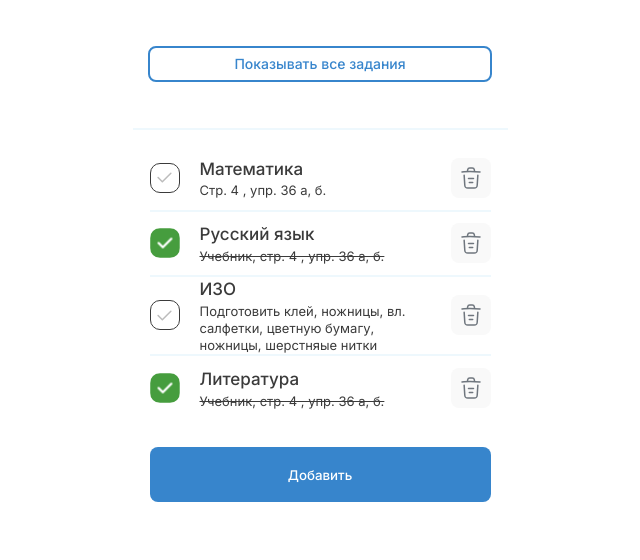
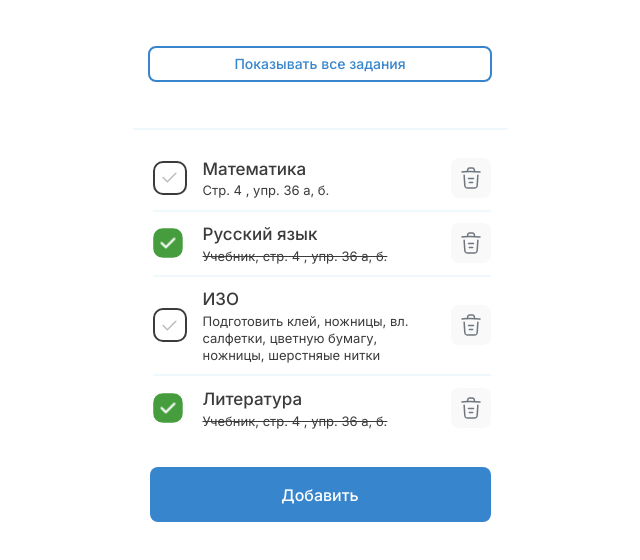
Before and after one commit to OlgaStrelk/schedule, a React (Create React App) app: page / in a window 1280 px wide. Shown: the top 560 px of the page, without its empty margins (320-960 px from the left). Built offline with nearby package versions, Linux system fonts and the light colour scheme.

Commit message:
feat: main screen with perfect pixel

```diff
--- a/package.json
+++ b/package.json
@@ -41,5 +41,11 @@
       "last 1 firefox version",
       "last 1 safari version"
     ]
+  },
+  "devDependencies": {
+    "stylelint": "^14.12.0",
+    "stylelint-config-rational-order": "^0.1.2",
+    "stylelint-config-standard": "^28.0.0",
+    "stylelint-order": "^5.0.0"
   }
 }
--- a/src/index.css
+++ b/src/index.css
@@ -1,6 +1,6 @@
 body {
   margin: 0;
-  font-family: "Inter", sans-serif;
+  font-family: Inter, sans-serif;
   -webkit-font-smoothing: antialiased;
   -moz-osx-font-smoothing: grayscale;
 }
--- a/src/styles/AddTodoButton.css
+++ b/src/styles/AddTodoButton.css
@@ -1,12 +1,15 @@
 .btn_type_add {
-  margin-top: 26px;
   width: 100%;
   height: 55px;
+  margin-top: 26px;
+  padding: 0;
+  color: white;
+  font-weight: 500;
+  font-size: 16px;
+  font-family: Inter, sans-serif;
+  line-height: 24px;
   background-color: #3785cc;
-  color: white;
-  font-family: "Inter", sans-serif;
-  font-weight: 500;
-  padding: 0;
   border: none;
   border-radius: 8px;
+  cursor: pointer;
 }
--- a/src/styles/App.css
+++ b/src/styles/App.css
@@ -1,17 +1,17 @@
 .app {
-  margin: 0 auto;
-  padding: 0;
-  max-width: 375px;
   display: flex;
   flex-direction: column;
   justify-content: center;
+  max-width: 375px;
+  margin: 0 auto;
+  padding: 0;
 }
 
 .app__filter {
   display: flex;
   height: 128px;
   padding: 0 15.5px;
-  border-bottom: 2px solid #EEF8FD;
+  border-bottom: 2px solid #eef8fd;
 }
 
 .app__tasks {
--- a/src/styles/FilterButton.css
+++ b/src/styles/FilterButton.css
@@ -1,15 +1,16 @@
 .btn_type_filter {
-  padding: 0;
+  align-self: center;
+  justify-self: center;
   width: 100%;
   height: 36px;
-  align-self: center;
-  justify-self: center;
-  color: #3785CC;
-  border: 2px solid #3785CC;
-  border-radius: 8px;
-  font-family: 'Inter', sans-serif;
+  padding: 0;
+  color: #3785cc;
   font-weight: 500;
   font-size: 14px;
+  font-family: Inter, sans-serif;
   line-height: 18px;
   background-color: white;
+  border: 2px solid #3785cc;
+  border-radius: 8px;
+  cursor: pointer;
 }
--- a/src/styles/TodoItem.css
+++ b/src/styles/TodoItem.css
@@ -1,11 +1,11 @@
 .task {
-  min-height: 65.5px;
-  margin: auto;
   display: grid;
   grid-template-columns: 30px auto 40px;
-  grid-gap: 10px 20px;
   align-items: center;
   box-sizing: border-box;
+  min-height: 65.5px;
+  margin-left: 3px;
+  column-gap: 20px;
   border-bottom: 2px solid #eef8fd;
 }
 
@@ -14,30 +14,31 @@
 }
 
 .task__complete-btn {
+  box-sizing: content-box;
+  width: 30px;
+  height: 30px;
   padding: 0;
-  height: 30px;
-  width: 30px;
-  border: 1.5px solid #3b3b3b;
+  background: center center no-repeat url("../../public/img/check.svg");
+  border: 2px solid #3b3b3b;
   border-radius: 10px;
-  background: center center no-repeat url("../../public/img/check.svg");
 }
 
 .task__complete-btn_checked {
+  background: center center no-repeat url("../../public/img/check_clicked.svg");
   border: none;
-  background: center center no-repeat url("../../public/img/check_clicked.svg");
 }
 
 .task__texts {
+  display: flex;
+  flex-direction: column;
+  padding: 10px 0;
   color: #3b3b3b;
-  display: flex;
-  justify-content: flex-start;
-  flex-direction: column;
+  font-family: Inter, serif;
 }
 
 .task__title {
-  font-family: 'Inter', serif;
+  margin: 0;
   font-weight: 500;
-  margin: 0;
   font-size: 17px;
   line-height: 25.5px;
 }
@@ -49,9 +50,8 @@
 }
 
 .task__background {
-  justify-self: flex-end;
+  width: 40px;
   height: 40px;
-  width: 40px;
   background-color: #f9f9f9;
   border-radius: 8px;
 }
--- a/src/styles/TodoList.css
+++ b/src/styles/TodoList.css
@@ -1,5 +1,5 @@
 .list {
-	margin: 0;
-	padding: 0;
-	list-style: none;
+  margin: 0;
+  padding: 0;
+  list-style: none;
 }
```
Also changed, not shown: .stylelintrc.json (added), 1 other file (tests, documents, lock files or other folders).
